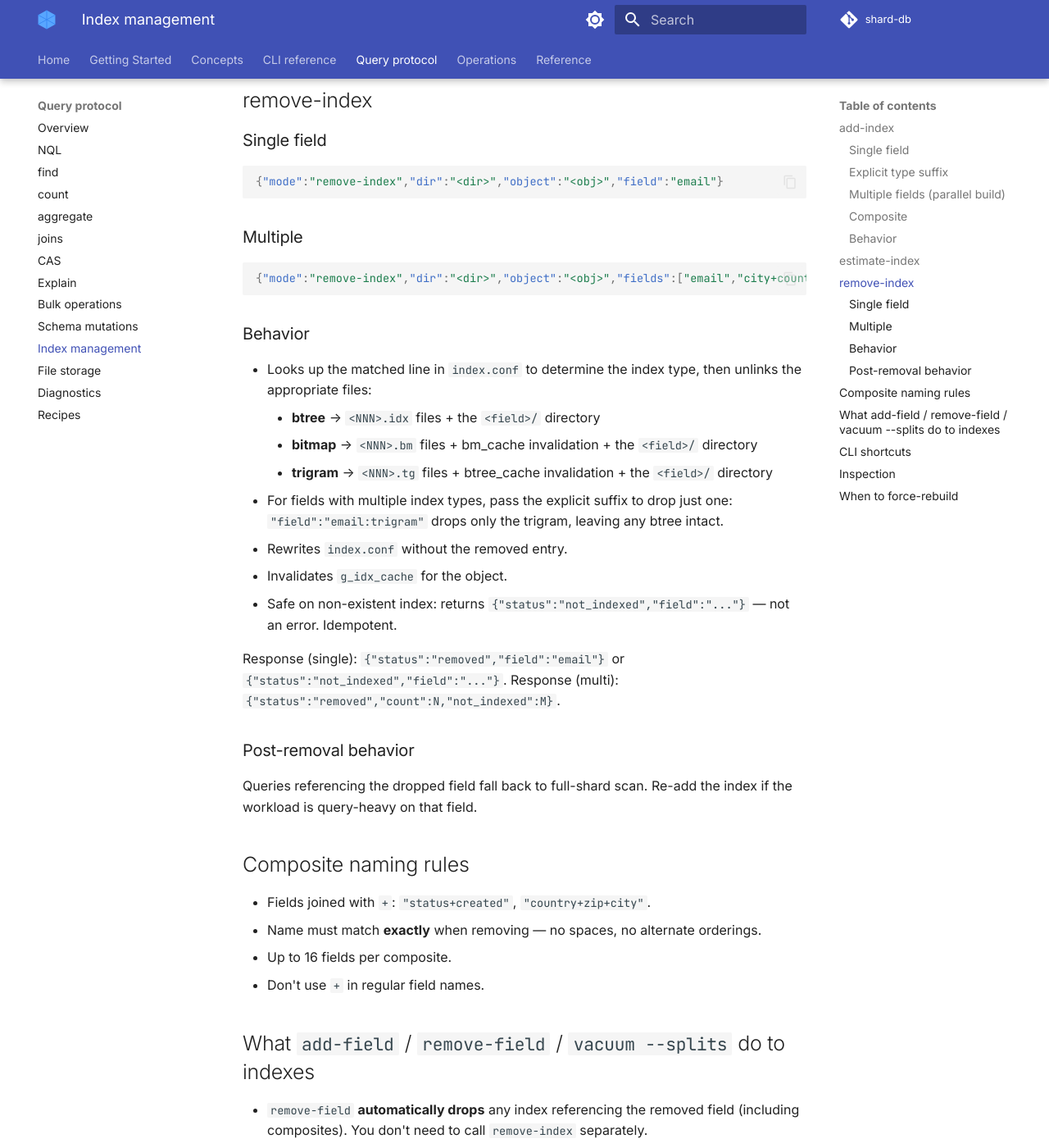
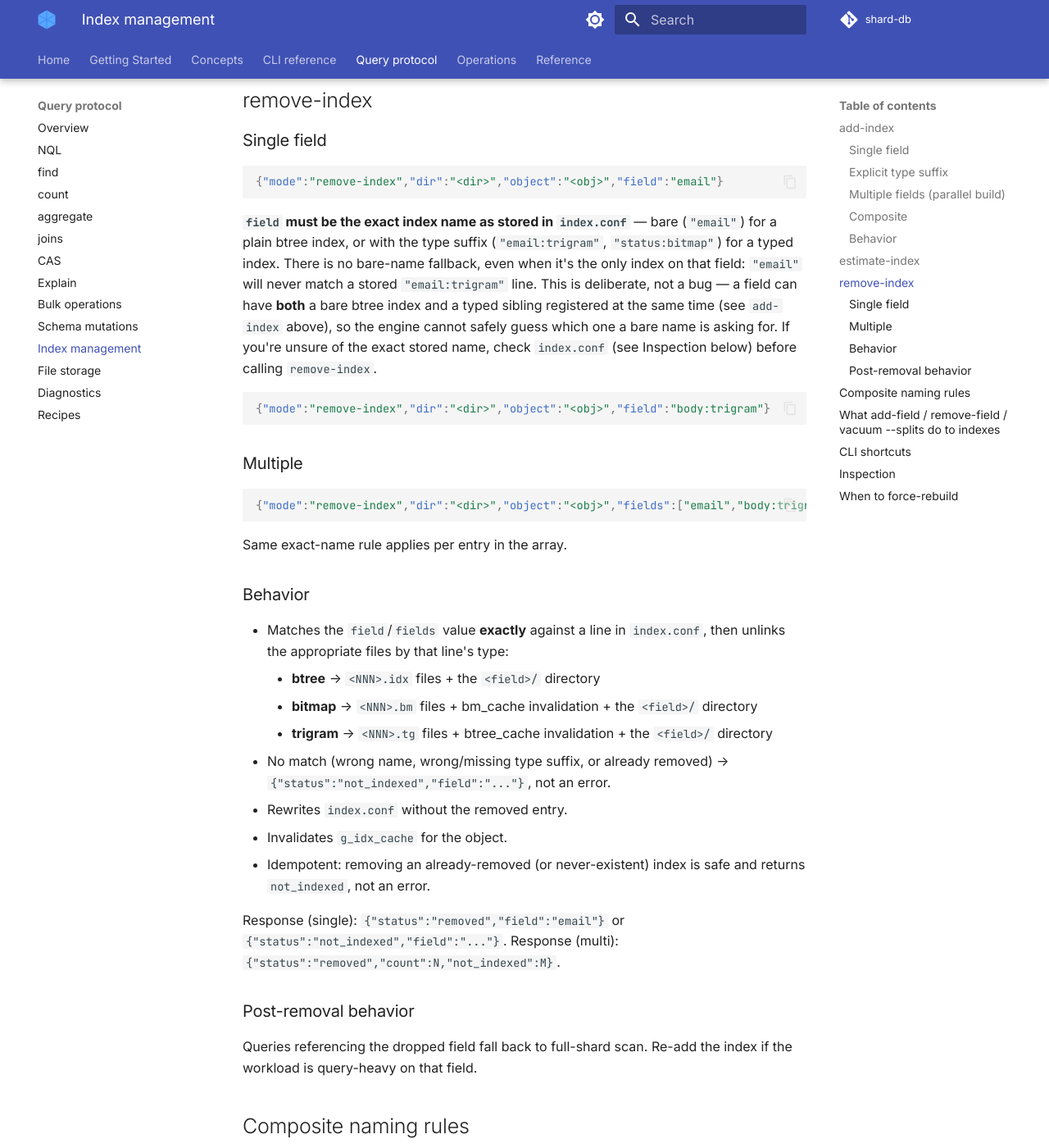
Before and after one commit to sayyiditow/shard-db, an MkDocs documentation site: the page built from docs/query-protocol/index-management.md, in a window 1280 px wide and 1400 px high, scrolled down 2579 px. Shown: the whole window at 82% size. Built offline with MkDocs 1.6.1 and Material for MkDocs 9.7.7, drawn with Linux system fonts in a browser that asks for light colours; comment, search, counter and statistics services are not loaded.

Commit message:
fix: add-index/remove-index missing exclusive lock
add-index and remove-index unlink() and rebuild live index files in
place — the same destructive pattern vacuum/truncate/reindex use —
but were classified under the shared per-object rdlock instead of the
exclusive wrlock those commands take. A concurrent insert's on-the-fly
index write (same shared-rdlock class) could land on the same path
mid-rebuild and get silently discarded or corrupt the B-tree pages the
rebuild was writing — root cause of a production trigram-search
undercount that worsened with longer (multi-field) rebuilds.

Also clarifies remove-index docs: field must be the exact stored
index.conf name (including type suffix for typed indexes), since a
field can have both a bare btree index and a typed sibling registered
simultaneously and the engine can't safely guess between them.

Co-Authored-By: Claude Sonnet 4.6 <noreply@anthropic.com>

````diff
--- a/docs/query-protocol/index-management.md
+++ b/docs/query-protocol/index-management.md
@@ -88,22 +88,30 @@ Only `:trigram` specs are supported today (btree and bitmap sizes are derivable
 {"mode":"remove-index","dir":"<dir>","object":"<obj>","field":"email"}
 ```
 
+**`field` must be the exact index name as stored in `index.conf`** — bare (`"email"`) for a plain btree index, or with the type suffix (`"email:trigram"`, `"status:bitmap"`) for a typed index. There is no bare-name fallback, even when it's the only index on that field: `"email"` will never match a stored `"email:trigram"` line. This is deliberate, not a bug — a field can have **both** a bare btree index and a typed sibling registered at the same time (see `add-index` above), so the engine cannot safely guess which one a bare name is asking for. If you're unsure of the exact stored name, check `index.conf` (see Inspection below) before calling `remove-index`.
+
+```json
+{"mode":"remove-index","dir":"<dir>","object":"<obj>","field":"body:trigram"}
+```
+
 ### Multiple
 
 ```json
-{"mode":"remove-index","dir":"<dir>","object":"<obj>","fields":["email","city+country"]}
+{"mode":"remove-index","dir":"<dir>","object":"<obj>","fields":["email","body:trigram","city+country"]}
 ```
+
+Same exact-name rule applies per entry in the array.
 
 ### Behavior
 
-- Looks up the matched line in `index.conf` to determine the index type, then unlinks the appropriate files:
+- Matches the `field`/`fields` value **exactly** against a line in `index.conf`, then unlinks the appropriate files by that line's type:
     - **btree** → `<NNN>.idx` files + the `<field>/` directory
     - **bitmap** → `<NNN>.bm` files + bm_cache invalidation + the `<field>/` directory
     - **trigram** → `<NNN>.tg` files + btree_cache invalidation + the `<field>/` directory
-- For fields with multiple index types, pass the explicit suffix to drop just one: `"field":"email:trigram"` drops only the trigram, leaving any btree intact.
+- No match (wrong name, wrong/missing type suffix, or already removed) → `{"status":"not_indexed","field":"..."}`, not an error.
 - Rewrites `index.conf` without the removed entry.
 - Invalidates `g_idx_cache` for the object.
-- Safe on non-existent index: returns `{"status":"not_indexed","field":"..."}` — not an error. Idempotent.
+- Idempotent: removing an already-removed (or never-existent) index is safe and returns `not_indexed`, not an error.
 
 Response (single): `{"status":"removed","field":"email"}` or `{"status":"not_indexed","field":"..."}`.
 Response (multi): `{"status":"removed","count":N,"not_indexed":M}`.
````
Also changed, not shown: docs/cli/index.md (+1 -1 lines), docs/plans/2026-07-02-add-index-locking-and-remove-index-suffix.md (added, +104 -0 lines), 1 other file.
